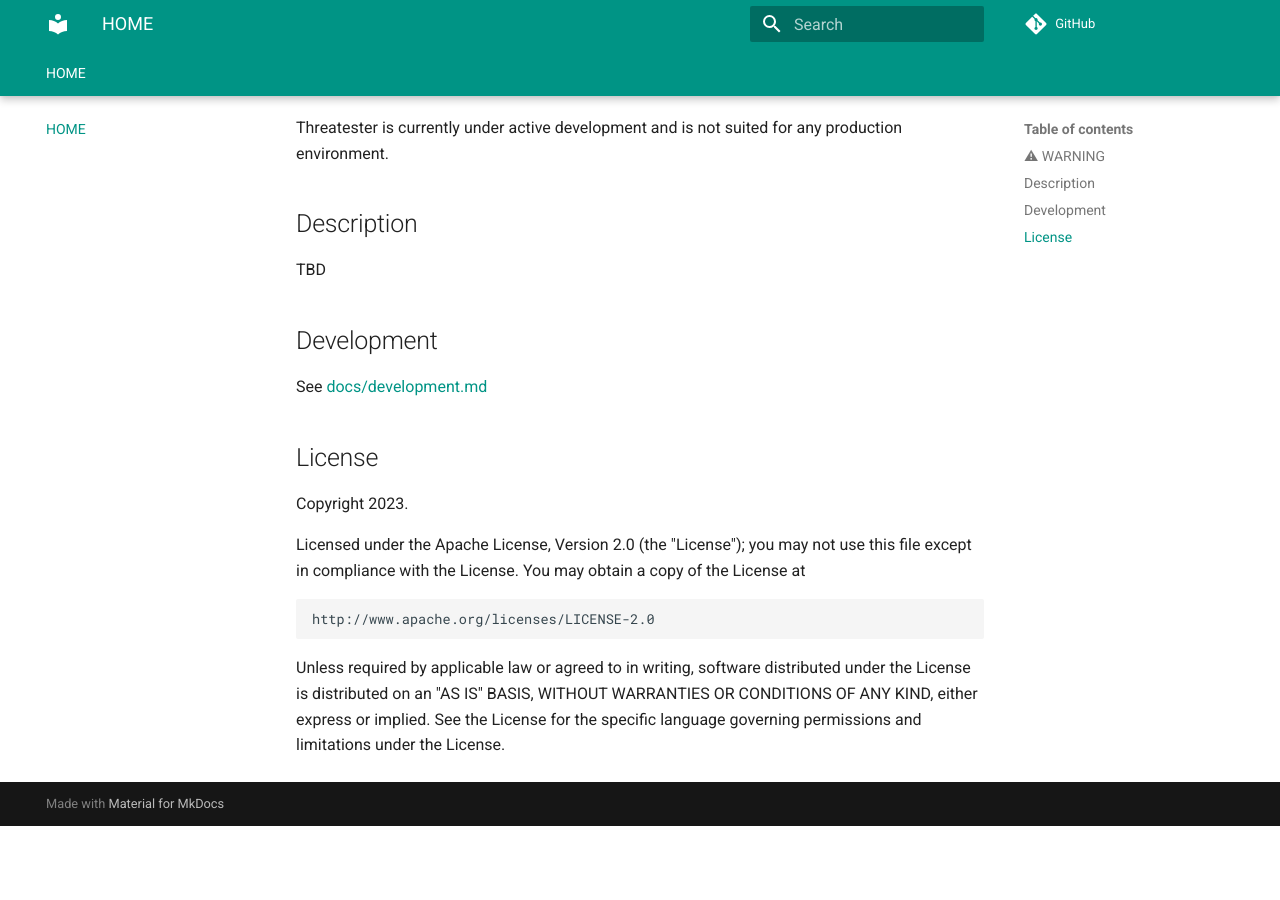
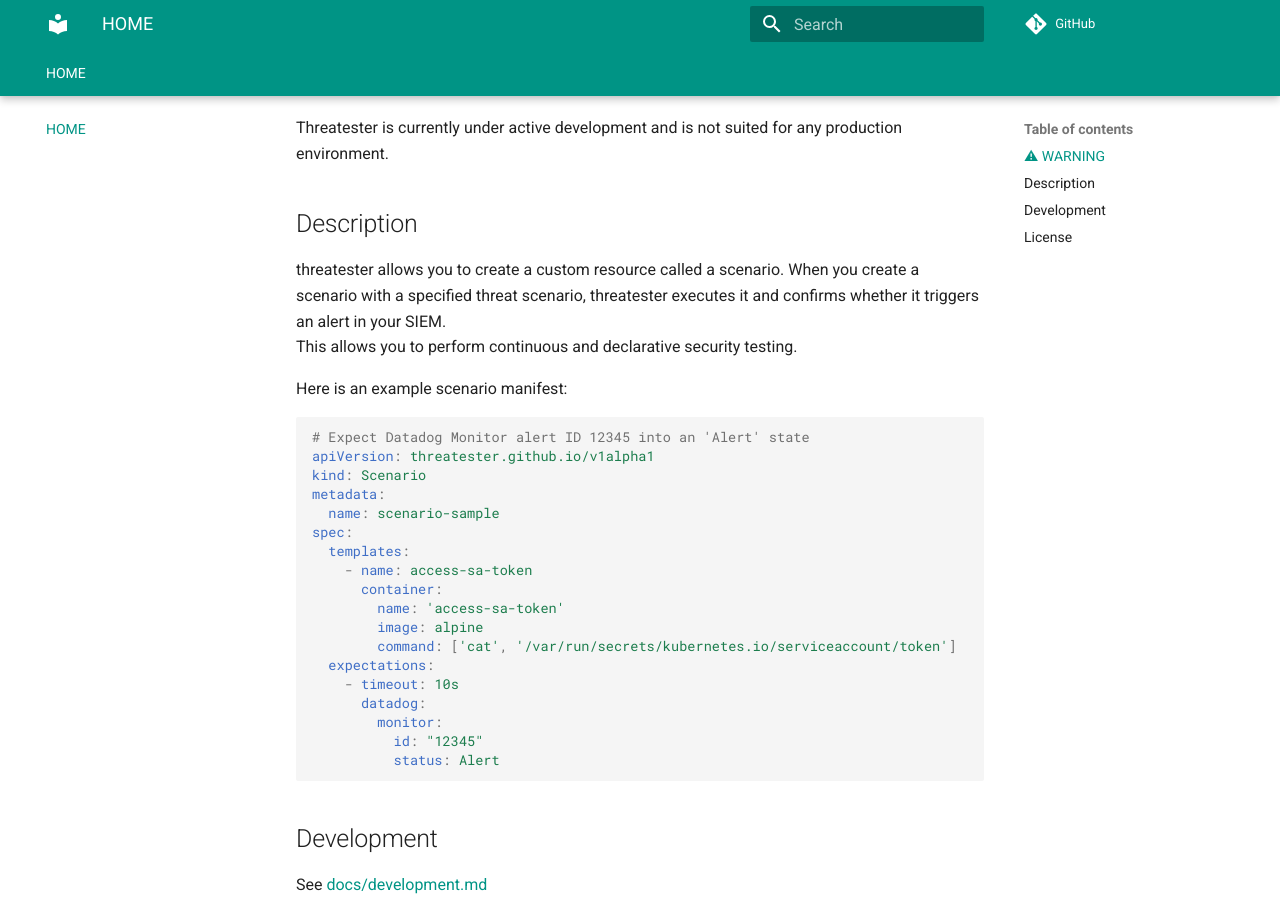
Before and after one commit to mrtc0/threatester, an MkDocs documentation site: the page built from docs/index.md, in a window 1280 px wide and 900 px high, scrolled down 229 px. Built offline with MkDocs 1.6.1 and Material for MkDocs 9.7.7, drawn with Linux system fonts in a browser that asks for light colours; comment, search, counter and statistics services are not loaded; before the commit the page ends 1055 px from its top, so only the background shows below that.

Commit message:
docs: update
Signed-off-by: Kohei Morita <moritakouhei@graffer.jp>

````diff
--- a/docs/index.md
+++ b/docs/index.md
@@ -8,7 +8,31 @@ Threatester is currently under active development and is not suited for any prod
 
 ## Description
 
-TBD
+threatester allows you to create a custom resource called a scenario. When you create a scenario with a specified threat scenario, threatester executes it and confirms whether it triggers an alert in your SIEM.
+This allows you to perform continuous and declarative security testing.
+
+Here is an example scenario manifest:
+
+```yaml
+# Expect Datadog Monitor alert ID 12345 into an 'Alert' state
+apiVersion: threatester.github.io/v1alpha1
+kind: Scenario
+metadata:
+  name: scenario-sample
+spec:
+  templates:
+    - name: access-sa-token
+      container:
+        name: 'access-sa-token'
+        image: alpine
+        command: ['cat', '/var/run/secrets/kubernetes.io/serviceaccount/token']
+  expectations:
+    - timeout: 10s
+      datadog:
+        monitor:
+          id: "12345"
+          status: Alert
+```
 
 ## Development
 
````
Also changed, not shown: README.md (+25 -1 lines).
